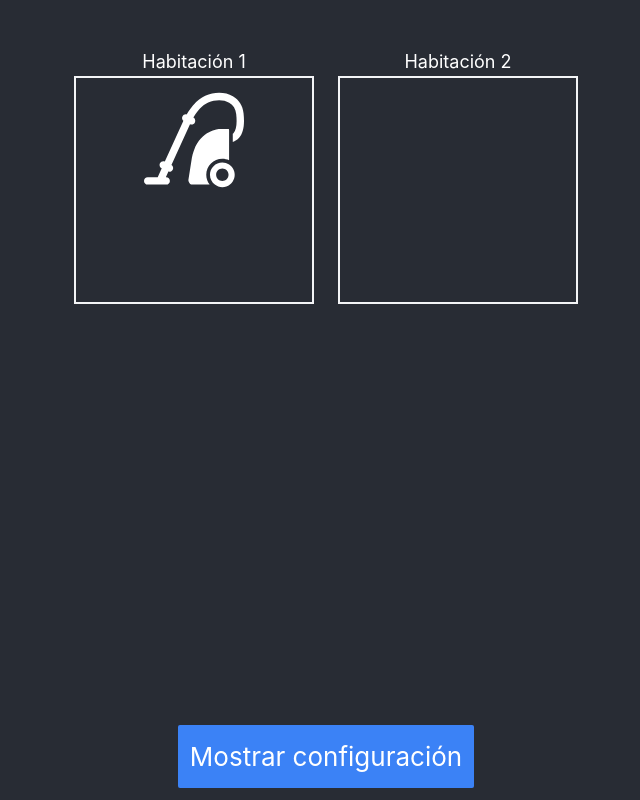
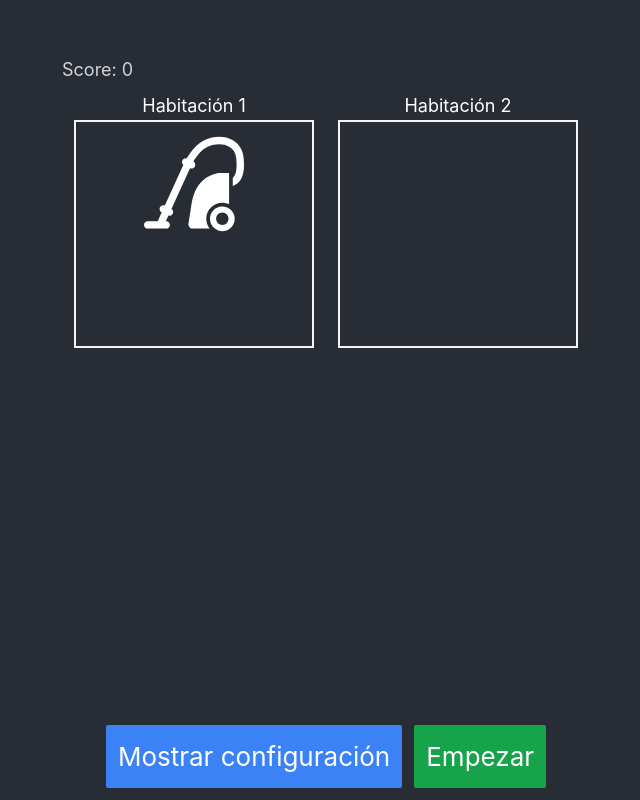
Before and after one commit to Fairbrook/aspiradora, a React (Create React App) app: page / in a window 1280 px wide. Shown: the whole page, without its empty margins (314-954 px from the left). Built offline with nearby package versions, Linux system fonts and the light colour scheme.

Commit message:
full enviroment

```diff
--- a/src/App.tsx
+++ b/src/App.tsx
@@ -1,26 +1,31 @@
 import React, { useState } from "react";
 import "./App.css";
-import Configuration from "types/Configuration";
 import ConfigurationModal from "components/molecules/ConfigurationModal";
 import Scene from "components/organisms/Scene";
+import useEnviroment from "hooks/useEnviroment";
 
 function App() {
   const [open, setOpen] = useState<boolean>(false);
-  const [config, setConfig] = useState<Configuration>({
-    position: false,
-    dirt: [],
-  });
+  const { config, score, setConfig } = useEnviroment();
 
   return (
     <div className="App">
       <header className="App-header">
-        <Scene config={config} />
-        <button
-          className="bg-blue-500 rounded-sm p-3 absolute bottom-3"
-          onClick={() => setOpen(true)}
-        >
-          Mostrar configuración
-        </button>
+        <Scene config={config} score={score} />
+        <div className="absolute bottom-3">
+          <button
+            className="bg-blue-500 rounded-sm p-3 mr-3"
+            onClick={() => setOpen(true)}
+          >
+            Mostrar configuración
+          </button>
+          <button
+            className="bg-green-600 rounded-sm p-3"
+            onClick={() => setOpen(true)}
+          >
+            Empezar
+          </button>
+        </div>
       </header>
       <ConfigurationModal
         open={open}
--- a/src/components/organisms/Scene/index.tsx
+++ b/src/components/organisms/Scene/index.tsx
@@ -4,14 +4,24 @@ import Configuration from "types/Configuration";
 
 interface SceneProps {
   config: Configuration;
+  score: number;
 }
 
-export default function Scene({ config }: SceneProps) {
+export default function Scene({ config, score }: SceneProps) {
   return (
     <div>
+      <div className="text-gray-300 mt-2 text-left mb-2 text-lg">Score: {score}</div>
       <div className="flex">
-        <Room title="Habitación 1" hasDirt={config.dirt[0]} hasVacuum={!config.position} />
-        <Room title="Habitación 2" hasDirt={config.dirt[1]} hasVacuum={config.position}/>
+        <Room
+          title="Habitación 1"
+          hasDirt={config.dirt[0]}
+          hasVacuum={!config.position}
+        />
+        <Room
+          title="Habitación 2"
+          hasDirt={config.dirt[1]}
+          hasVacuum={config.position}
+        />
       </div>
     </div>
   );
--- /dev/null
+++ b/src/hooks/useEnviroment.ts
@@ -0,0 +1,25 @@
+import { useCallback, useState } from "react";
+import Configuration from "types/Configuration";
+
+export default function useEnviroment() {
+  const [config, setConfig] = useState<Configuration>({
+    position: false,
+    dirt: [],
+  });
+  const [score, setScore] = useState<number>(0);
+
+  const move = useCallback(() => {
+    setScore((s) => s + 1);
+    setConfig((c) => ({ ...c, position: !c.position }));
+  }, []);
+
+  const clean = useCallback(() => {
+    setScore((s) => s + 2);
+    const index = !config.position ? 0 : 1;
+    const _dirt = [...config.dirt];
+    _dirt[index] = false;
+    setConfig({ ...config, dirt: _dirt });
+  }, [config]);
+
+  return { setConfig, score, config, move, clean };
+}
```
